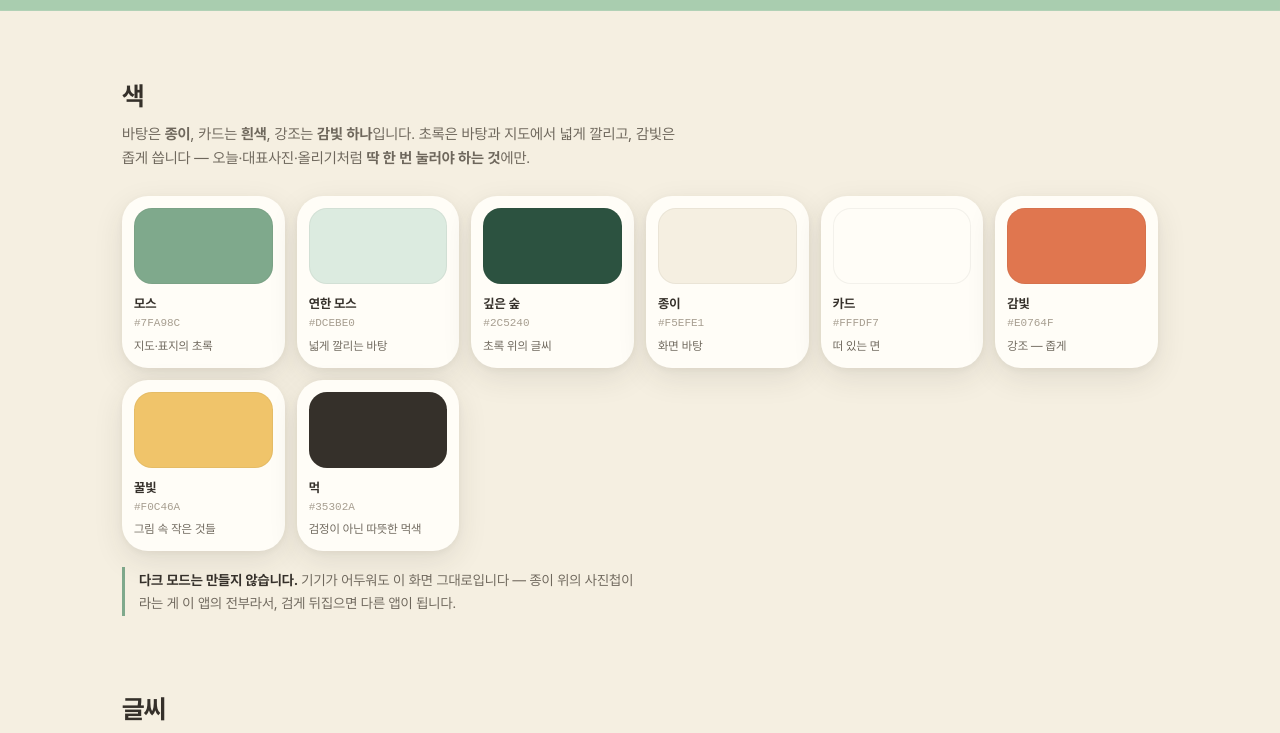
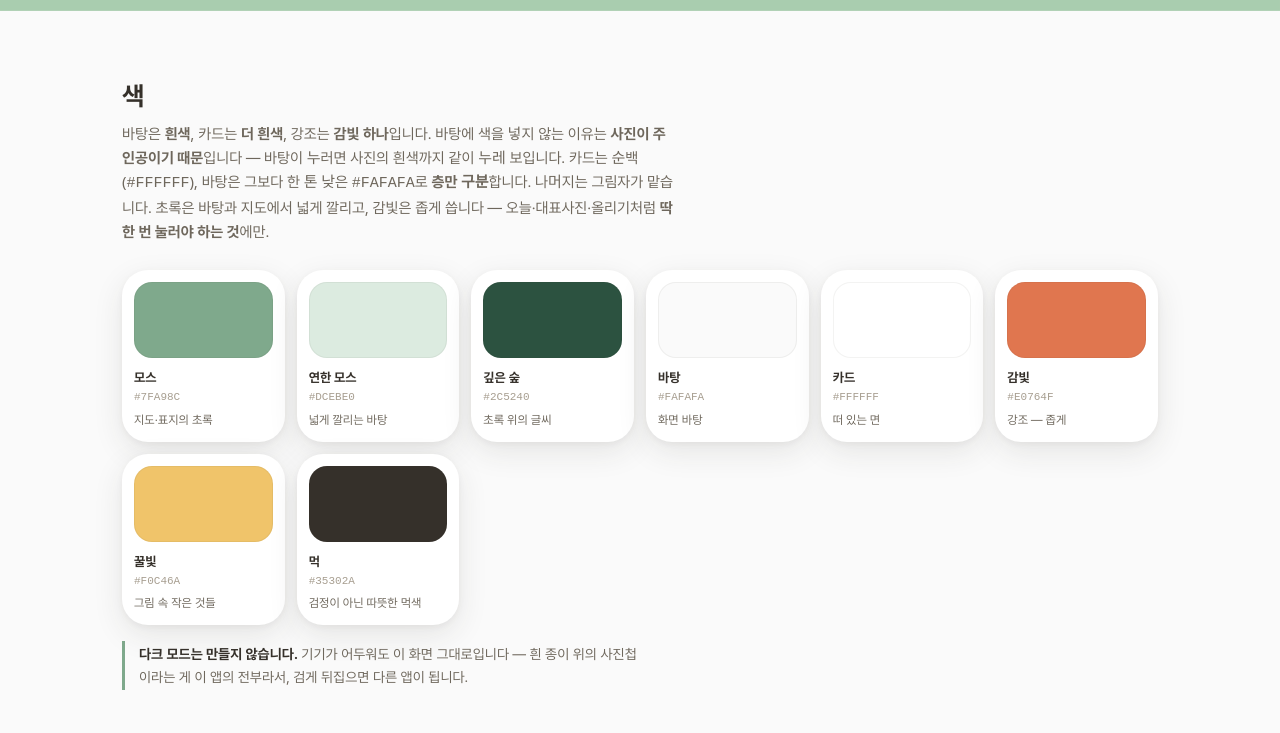
Before and after one commit to Blankymunn3/surprise, a plain HTML site: page docs/app/design.html in a window 1280 px wide. Shown: the part 862-1595 px from the top of the page. Drawn offline with Linux system fonts and the light colour scheme.

Commit message:
배경을 무채색 흰색으로
바탕이 너무 누렇다는 지적. 노란기를 절반만 빼 봤다가 끝까지 뺐습니다.

- 바탕 #F5EFE1 → #FAFAFA, 카드 #FFFDF7 → #FFFFFF (순백), 입력칸·선도 무채색으로
- 사진이 주인공이라 바탕에 색이 있으면 사진의 흰색까지 물들어 보입니다
- 카드를 순백으로 두고 바탕을 한 톤 낮춰 층을 만듭니다. 둘 다 흰색이면 카드
  경계가 사라집니다 — 나머지는 그림자가 맡습니다
- 감빛·초록·먹색은 그대로. 지적은 배경에 대한 것이었습니다
- design.html 의 '따뜻한 종이' 설명과 비교표도 현재 값으로 고쳤습니다

```diff
--- a/docs/app/design.html
+++ b/docs/app/design.html
@@ -10,16 +10,17 @@
   --moss:#7FA98C;
   --moss-soft:#DCEBE0;
   --moss-deep:#2C5240;
-  --paper:#F5EFE1;
-  --paper-2:#EFE7D5;
-  --card:#FFFDF7;
+  --paper:#FAFAFA;
+  --paper-2:#F0F0F0;
+  --card:#FFFFFF;
   --ink:#35302A;
   --ink-2:#6E675C;
   --ink-3:#A79E90;
   --persimmon:#E0764F;
   --persimmon-soft:#FBE7DD;
   --honey:#F0C46A;
-  --line:#E6DDCA;
+  --line:#E6E6E6;
+  --line-2:#D8D8D8;
 
   --r-cell:14px; --r-thumb:18px; --r-btn:20px; --r-card:26px; --r-sheet:30px;
 
@@ -456,7 +457,11 @@ footer{color:var(--ink-3);font-size:13px;text-align:center;padding-top:8px}
 <section>
   <h2>색</h2>
   <p class="sub">
-    바탕은 <b>종이</b>, 카드는 <b>흰색</b>, 강조는 <b>감빛 하나</b>입니다.
+    바탕은 <b>흰색</b>, 카드는 <b>더 흰색</b>, 강조는 <b>감빛 하나</b>입니다.
+    바탕에 색을 넣지 않는 이유는 <b>사진이 주인공이기 때문</b>입니다 — 바탕이 누러면
+    사진의 흰색까지 같이 누레 보입니다.
+    카드는 순백(<code>#FFFFFF</code>), 바탕은 그보다 한 톤 낮은 <code>#FAFAFA</code>로
+    <b>층만 구분</b>합니다. 나머지는 그림자가 맡습니다.
     초록은 바탕과 지도에서 넓게 깔리고, 감빛은 좁게 씁니다 — 오늘·대표사진·올리기처럼
     <b>딱 한 번 눌러야 하는 것</b>에만.
   </p>
@@ -464,15 +469,15 @@ footer{color:var(--ink-3);font-size:13px;text-align:center;padding-top:8px}
     <div class="sw"><div class="chip" style="background:#7FA98C"></div><b>모스</b><code>#7FA98C</code><span>지도·표지의 초록</span></div>
     <div class="sw"><div class="chip" style="background:#DCEBE0"></div><b>연한 모스</b><code>#DCEBE0</code><span>넓게 깔리는 바탕</span></div>
     <div class="sw"><div class="chip" style="background:#2C5240"></div><b>깊은 숲</b><code>#2C5240</code><span>초록 위의 글씨</span></div>
-    <div class="sw"><div class="chip" style="background:#F5EFE1"></div><b>종이</b><code>#F5EFE1</code><span>화면 바탕</span></div>
-    <div class="sw"><div class="chip" style="background:#FFFDF7"></div><b>카드</b><code>#FFFDF7</code><span>떠 있는 면</span></div>
+    <div class="sw"><div class="chip" style="background:#FAFAFA"></div><b>바탕</b><code>#FAFAFA</code><span>화면 바탕</span></div>
+    <div class="sw"><div class="chip" style="background:#FFFFFF"></div><b>카드</b><code>#FFFFFF</code><span>떠 있는 면</span></div>
     <div class="sw"><div class="chip" style="background:#E0764F"></div><b>감빛</b><code>#E0764F</code><span>강조 — 좁게</span></div>
     <div class="sw"><div class="chip" style="background:#F0C46A"></div><b>꿀빛</b><code>#F0C46A</code><span>그림 속 작은 것들</span></div>
     <div class="sw"><div class="chip" style="background:#35302A"></div><b>먹</b><code>#35302A</code><span>검정이 아닌 따뜻한 먹색</span></div>
   </div>
   <p class="note">
     <b>다크 모드는 만들지 않습니다.</b> 기기가 어두워도 이 화면 그대로입니다 —
-    종이 위의 사진첩이라는 게 이 앱의 전부라서, 검게 뒤집으면 다른 앱이 됩니다.
+    흰 종이 위의 사진첩이라는 게 이 앱의 전부라서, 검게 뒤집으면 다른 앱이 됩니다.
   </p>
 </section>
 
@@ -788,7 +793,7 @@ footer{color:var(--ink-3);font-size:13px;text-align:center;padding-top:8px}
       <thead><tr><th>항목</th><th>지금</th><th>바뀔 것</th></tr></thead>
       <tbody>
         <tr><td>강조색</td><td><code>#E11D5B</code> 로즈</td><td><code>#E0764F</code> 감빛 — 종이·초록과 같은 온도</td></tr>
-        <tr><td>바탕</td><td><code>#FBF8F9</code> 차가운 흰색</td><td><code>#F5EFE1</code> 따뜻한 종이 + 종이결</td></tr>
+        <tr><td>바탕</td><td><code>#FBF8F9</code> 분홍기 도는 흰색</td><td><code>#FAFAFA</code> 색 없는 흰색 — 사진 색을 건드리지 않게</td></tr>
         <tr><td>지도</td><td>기본 지도색</td><td>연한 초록 · 흙색 길 · 사진이 곧 핀</td></tr>
         <tr><td>모서리</td><td>10 / 12 / 16 / 20 / 24</td><td>14 / 18 / 20 / 26 / 30 — 한 단계씩 더 둥글게</td></tr>
         <tr><td>그림</td><td>선으로 그린 아이콘</td><td>면으로 채운 동화풍</td></tr>
```
Also changed, not shown: 2 other files.
